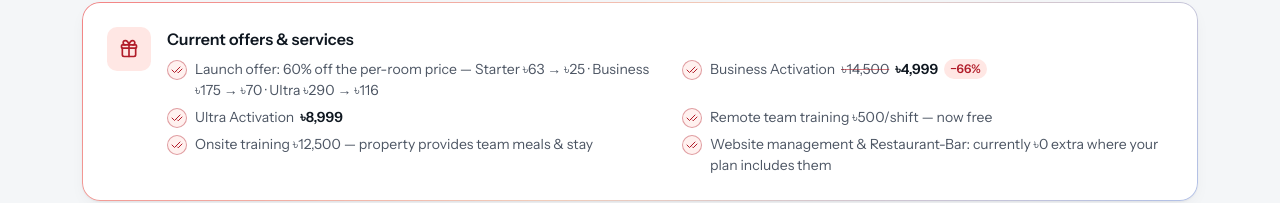
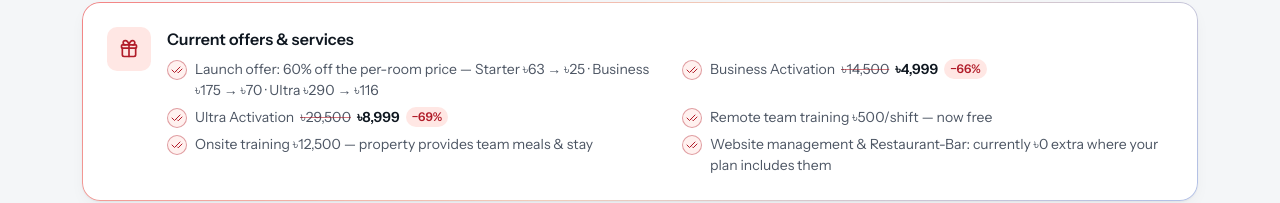
Before and after one commit to nazmulhasanovx/BINGI-PUBLIC-PLATFROM, a React (Vite) app in the folder website/: page /pricing in a window 1280 px wide. Shown: the part 2798-3001 px from the top of the page. Built offline with nearby package versions, Linux system fonts and the light colour scheme.

Commit message:
Ultra activation regular price ৳29,500 struck through
Co-Authored-By: Claude Opus 5.5 <noreply@anthropic.com>
Claude-Session: https://claude.ai/code/session_01R7iD7p84SdDj66jkdqEd8K

```diff
--- a/website/src/data/docs.ts
+++ b/website/src/data/docs.ts
@@ -295,7 +295,7 @@ export const docs: DocPage[] = [
       { heading: 'Prices (per room, per month)', table: { head: ['Plan', 'Price', 'Activation', 'Booking fee: Marketplace / Website / Walk-in'], rows: [
         ['Starter', '৳25 (regular ৳63) · 6 mo ৳23 · 12 mo ৳19', 'None', '12% / 1.5% / 0%'],
         ['Business', '৳70 (regular ৳175) · 6 mo ৳63 · 12 mo ৳53', '৳14,500 — currently ৳4,999', '8% / 1% / 0%'],
-        ['Ultra', '৳116 (regular ৳290) · 6 mo ৳105 · 12 mo ৳87', 'Currently ৳8,999', '4% / 0.5% / 0%'],
+        ['Ultra', '৳116 (regular ৳290) · 6 mo ৳105 · 12 mo ৳87', '৳29,500 — currently ৳8,999', '4% / 0.5% / 0%'],
         ['Custom', 'Quotation', '—', '—'],
       ] } },
       { heading: 'Rules', list: ['Current prices are a launch offer, about 60% off the regular price (Starter ৳63 · Business ৳175 · Ultra ৳290). Regular prices may apply later; you will be told in advance.', 'Minimum billing is 10 rooms.', 'Pay 6 months: about 10% off. Pay 12 months: about 25% off. Per-room rates are rounded to whole taka.', 'Price = rooms × per-room rate for your cycle × months. VAT is a separate line.', 'SMS and email go through your own provider (Settings → Connectivity). Their charges are paid to them directly. If no provider is connected, guest OTP and SMS are not sent.', 'Walk-in bookings at reception have no booking fee.'] },
--- a/website/src/data/pricing.ts
+++ b/website/src/data/pricing.ts
@@ -43,7 +43,7 @@ export const plans: Plan[] = [
     tagline: { bn: 'রুম, বুকিং ও নিজের ওয়েবসাইট', en: 'Rooms, bookings and your own website' } },
   { id: 'business', name: 'Business', rate: 70, regular: 175, activation: { standard: 14500, now: 4999 }, fees: { marketplace: 8, website: 1, walkin: 0 }, popular: true,
     tagline: { bn: 'হোটেলের দৈনন্দিন অপারেশন', en: 'Day-to-day hotel operations' }, plus: { bn: 'Starter-এর সব কিছু, সাথে:', en: 'Everything in Starter, plus:' } },
-  { id: 'ultra', name: 'Ultra', rate: 116, regular: 290, activation: { now: 8999 }, fees: { marketplace: 4, website: 0.5, walkin: 0 },
+  { id: 'ultra', name: 'Ultra', rate: 116, regular: 290, activation: { standard: 29500, now: 8999 }, fees: { marketplace: 4, website: 0.5, walkin: 0 },
     tagline: { bn: 'স্টাফ, ইনভেন্টরি ও অ্যাডভান্সড অপারেশন', en: 'Staff, inventory and advanced operations' }, plus: { bn: 'Business-এর সব কিছু, সাথে:', en: 'Everything in Business, plus:' } },
   { id: 'custom', name: 'Custom', rate: null, activation: null, fees: null,
     tagline: { bn: 'হোটেল গ্রুপ ও বিশেষ প্রয়োজন', en: 'Hotel groups and special needs' } },
@@ -84,7 +84,7 @@ export const compare: Group[] = [
 // Current offers & services (v4 D-08…D-11). Never say "free forever".
 export const offers: L[] = [
   { bn: 'Business অ্যাক্টিভেশন ৳১৪,৫০০ — এখন ৳৪,৯৯৯', en: 'Business activation ৳14,500 — now ৳4,999' },
-  { bn: 'Ultra অ্যাক্টিভেশন এখন ৳৮,৯৯৯', en: 'Ultra activation currently ৳8,999' },
+  { bn: 'Ultra অ্যাক্টিভেশন ৳২৯,৫০০ — এখন ৳৮,৯৯৯', en: 'Ultra activation ৳29,500 — now ৳8,999' },
   { bn: 'রিমোট টিম ট্রেনিং ৳৫০০/শিফট — এখন ফ্রি', en: 'Remote team training ৳500/shift — now free' },
   { bn: 'অনসাইট ট্রেনিং ৳১২,৫০০ — টিমের থাকা-খাওয়া প্রপার্টি দেবে', en: 'Onsite training ৳12,500 — property provides team meals & stay' },
   { bn: 'ওয়েবসাইট ম্যানেজমেন্ট ও রেস্টুরেন্ট-বার: প্ল্যানে থাকলে এখন বাড়তি ৳০', en: 'Website management & Restaurant-Bar: currently ৳0 extra where your plan includes them' },
```
Also changed, not shown: 1 other file (tests, documents, lock files or other folders).
